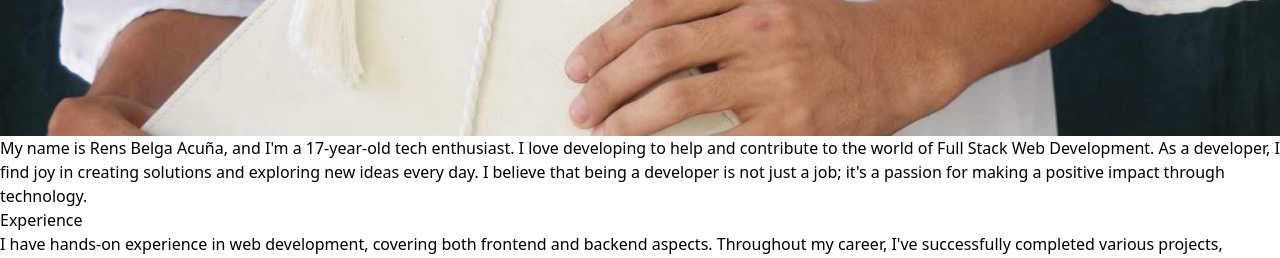
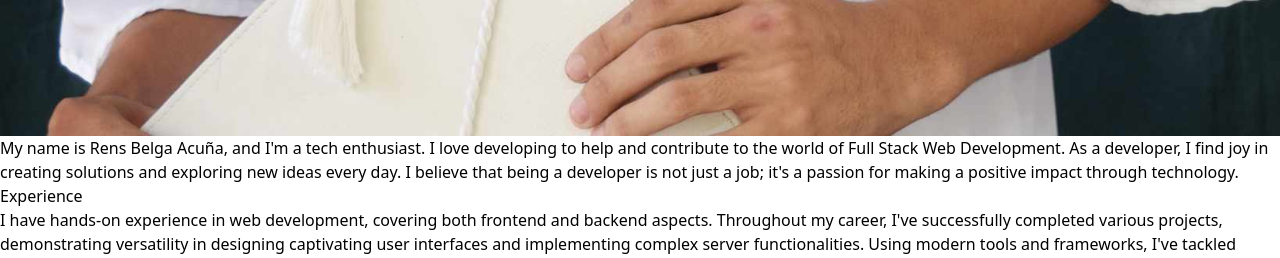
Before and after one commit to root-19/RENS-BELGA, a React (Vite) app: page / in a window 1280 px wide. Shown: the part 2360-2618 px from the top of the page. Built offline with nearby package versions, Linux system fonts and the light colour scheme.

Commit message:
Update AboutMe.jsx

```diff
--- a/src/components/AboutMe.jsx
+++ b/src/components/AboutMe.jsx
@@ -17,7 +17,7 @@ const AboutMe = () => {
           />
           <div className="text-left">
             <p className="mb-2">
-              My name is Rens Belga Acuña, and I'm a 17-year-old tech enthusiast. I love developing to help and contribute to the world of Full Stack Web Development. As a developer, I find joy in creating solutions and exploring new ideas every day. I believe that being a developer is not just a job; it's a passion for making a positive impact through technology.
+              My name is Rens Belga Acuña, and I'm a tech enthusiast. I love developing to help and contribute to the world of Full Stack Web Development. As a developer, I find joy in creating solutions and exploring new ideas every day. I believe that being a developer is not just a job; it's a passion for making a positive impact through technology.
             </p>
           </div>
         </div>
```
